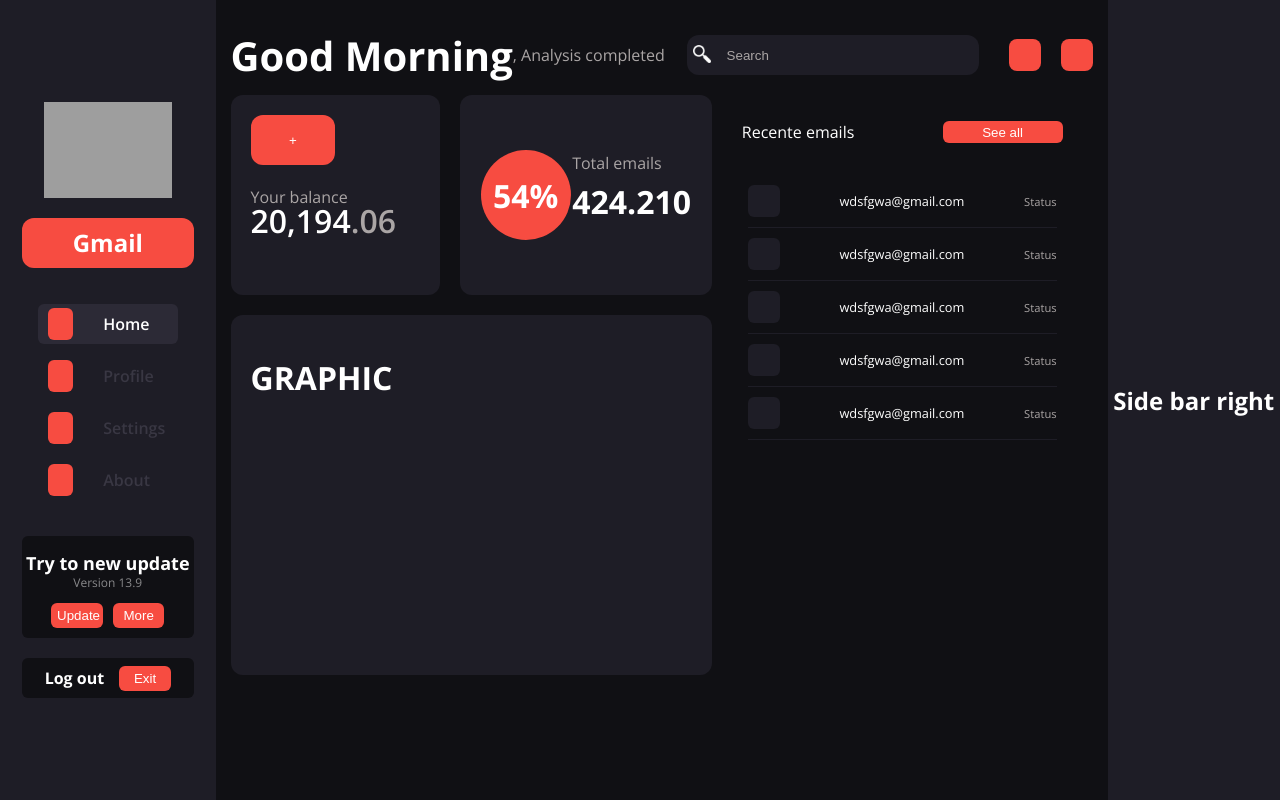
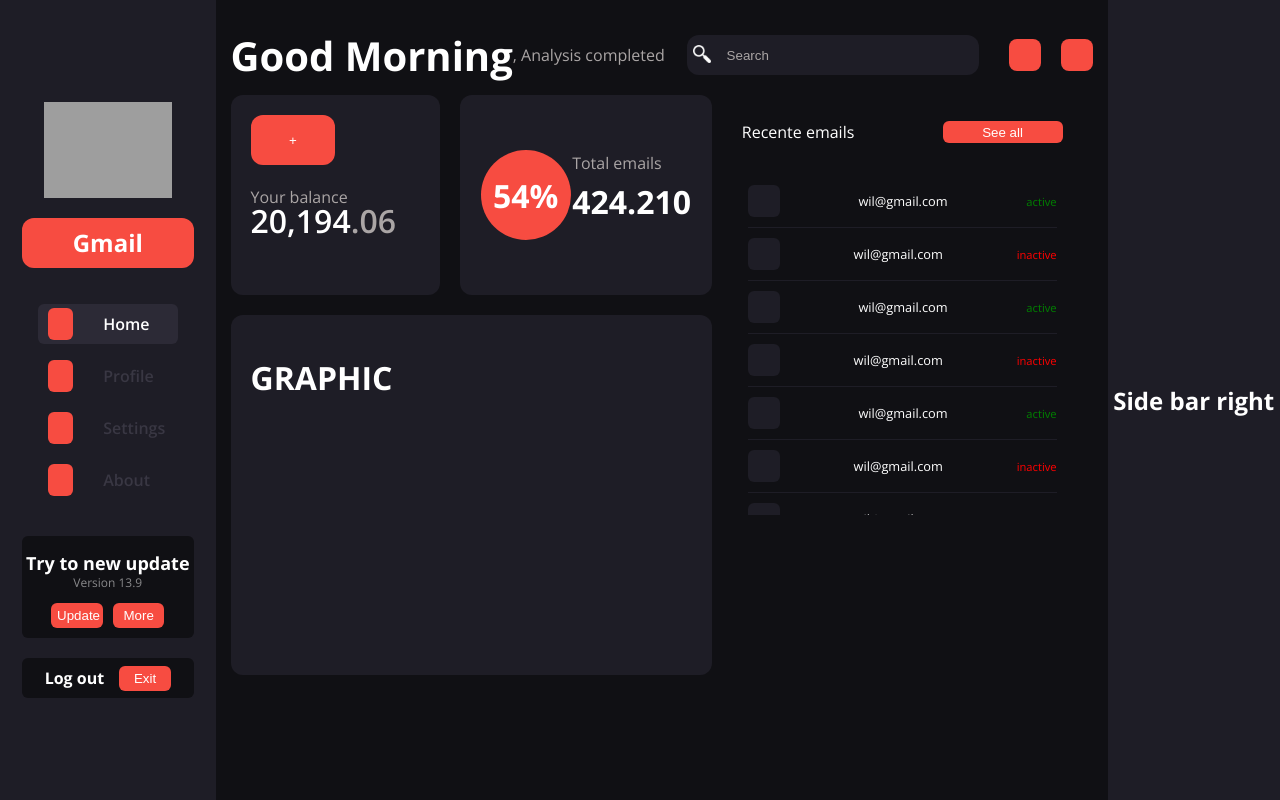
Before and after one commit to WilhamsGomes/dashboard-vue, a Vue app: page / in a window 1280 px wide. Built offline with nearby package versions, Linux system fonts and the light colour scheme; grey boxes are pictures that could not be loaded.

Commit message:
adicionando lista de emails

```diff
--- a/src/components/RecentEmails/RecenteEmails.vue
+++ b/src/components/RecentEmails/RecenteEmails.vue
@@ -5,30 +5,10 @@
         <button>See all</button>
       </div>
       <ul class="messages">
-        <li class="email">
+        <li class="email" v-for="email, index in recentEmails" :key="index">
             <span> </span>
-            <h4>wdsfgwa@gmail.com</h4>
-            <p>Status</p>
-        </li>
-        <li class="email">
-            <span> </span>
-            <h4>wdsfgwa@gmail.com</h4>
-            <p>Status</p>
-        </li>
-        <li class="email">
-            <span> </span>
-            <h4>wdsfgwa@gmail.com</h4>
-            <p>Status</p>
-        </li>
-        <li class="email">
-            <span> </span>
-            <h4>wdsfgwa@gmail.com</h4>
-            <p>Status</p>
-        </li>
-        <li class="email">
-            <span> </span>
-            <h4>wdsfgwa@gmail.com</h4>
-            <p>Status</p>
+            <h4>{{ email.email }}</h4>
+            <p :class="email.status">{{ email.status }}</p>
         </li>
       </ul>
     </div>
@@ -40,6 +20,15 @@
       name:"RecenteEmails",
       data (){
           return{
+            recentEmails: [
+                {icon: "", email: "wil@gmail.com", status: "active"},
+                {icon: "", email: "wil@gmail.com", status: "inactive"},
+                {icon: "", email: "wil@gmail.com", status: "active"},
+                {icon: "", email: "wil@gmail.com", status: "inactive"},
+                {icon: "", email: "wil@gmail.com", status: "active"},
+                {icon: "", email: "wil@gmail.com", status: "inactive"},
+                {icon: "", email: "wil@gmail.com", status: "inactive"},
+            ]
           }
       }
   })
@@ -119,4 +108,11 @@
   border-radius: 10px;
 }
 
+.active{
+    color: green !important;
+}
+
+.inactive{
+    color: red !important;
+}
 </style>
```
